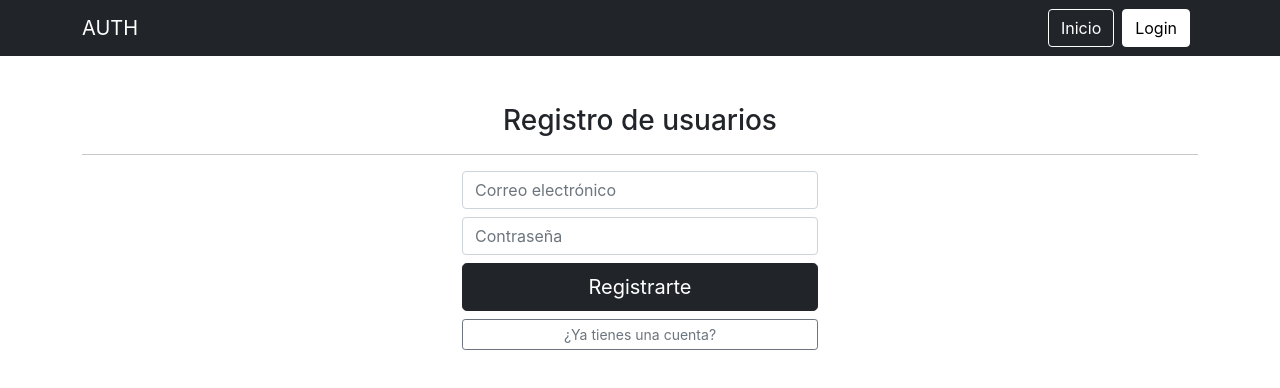
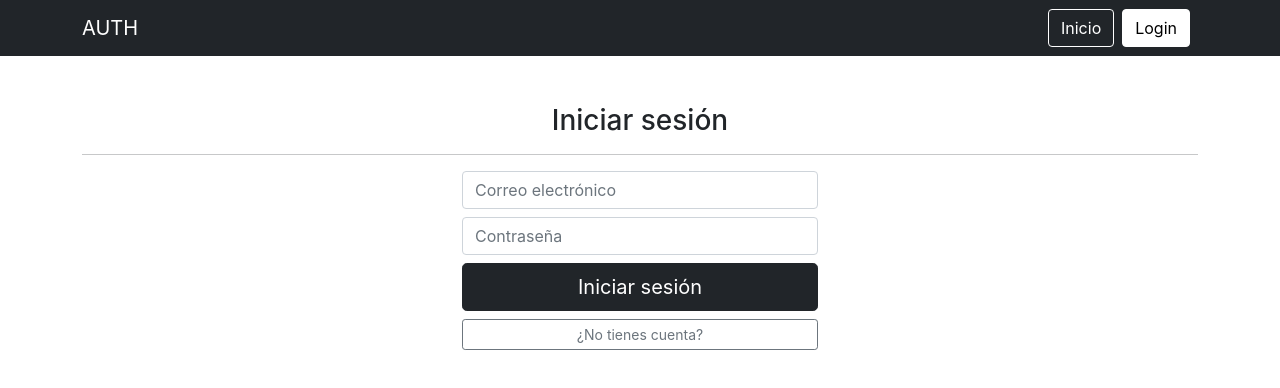
Before and after one commit to SALT0S/firebase-auth-login, a React (Create React App) app: page /login in a window 1280 px wide. Shown: the top 388 px of the page. Built offline with nearby package versions, Linux system fonts and the light colour scheme; no server answers.

Commit message:
Final comiit

```diff
--- a/src/components/Login.jsx
+++ b/src/components/Login.jsx
@@ -27,9 +27,9 @@ const Login = props => {
 		setError(null);
 
 		if (registro) {
+			Login();
+		} else {
 			registrar();
-		} else {
-			Login();
 		}
 	};
 
@@ -82,7 +82,7 @@ const Login = props => {
 	return (
 		<div className='mt-5'>
 			<h3 className='text-center'>
-				{registro ? 'Registro de usuarios' : 'Iniciar sesión'}
+				{!registro ? 'Registro de usuarios' : 'Iniciar sesión'}
 			</h3>
 			<hr />
 			<div className='row justify-content-center'>
@@ -111,7 +111,7 @@ const Login = props => {
 							className='btn btn-dark btn-lg w-100 shadow-none mb-2'
 							type='submit'
 						>
-							{registro ? 'Registrarte' : 'Iniciar sesión'}
+							{!registro ? 'Registrarte' : 'Iniciar sesión'}
 						</button>
 
 						<button
@@ -119,7 +119,7 @@ const Login = props => {
 							onClick={() => setRegistro(!registro)}
 							type='button'
 						>
-							{registro
+							{!registro
 								? '¿Ya tienes una cuenta?'
 								: '¿No tienes cuenta?'}
 						</button>
```
